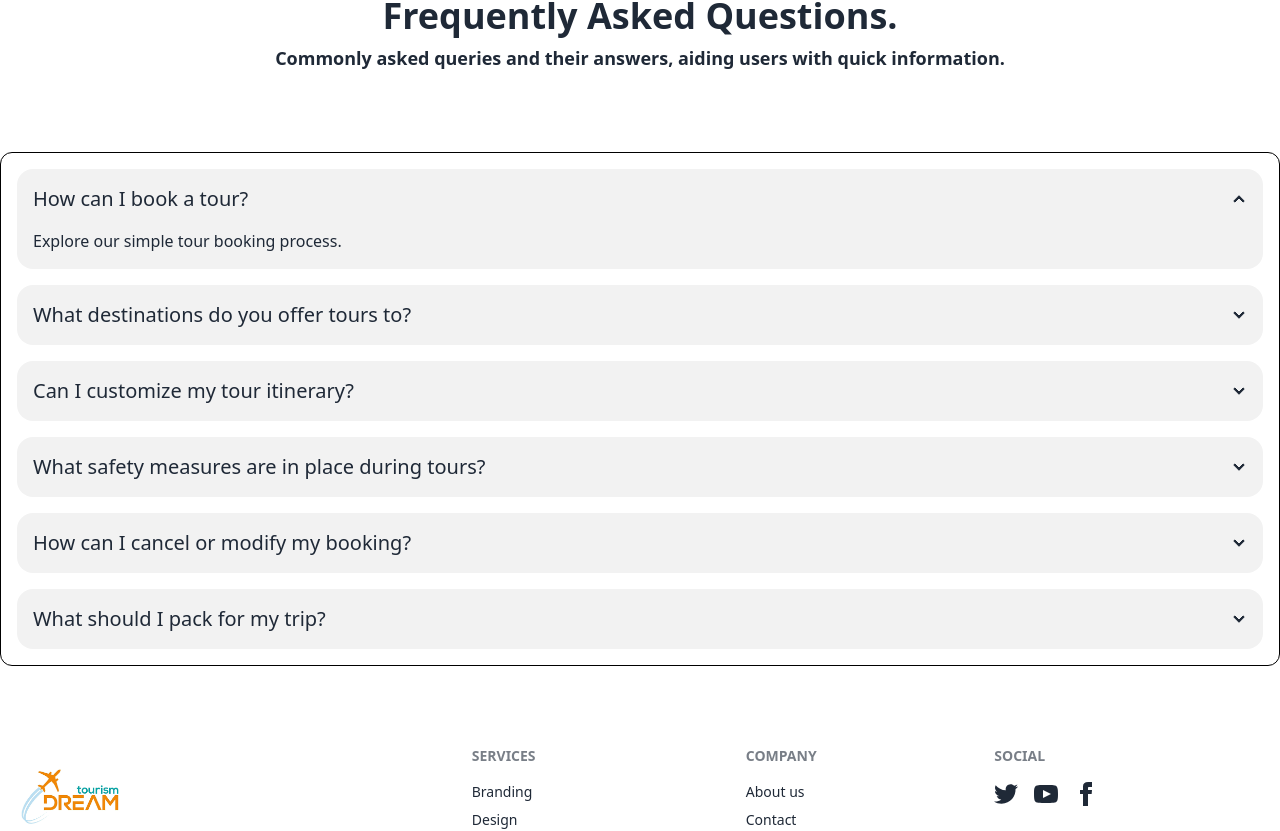
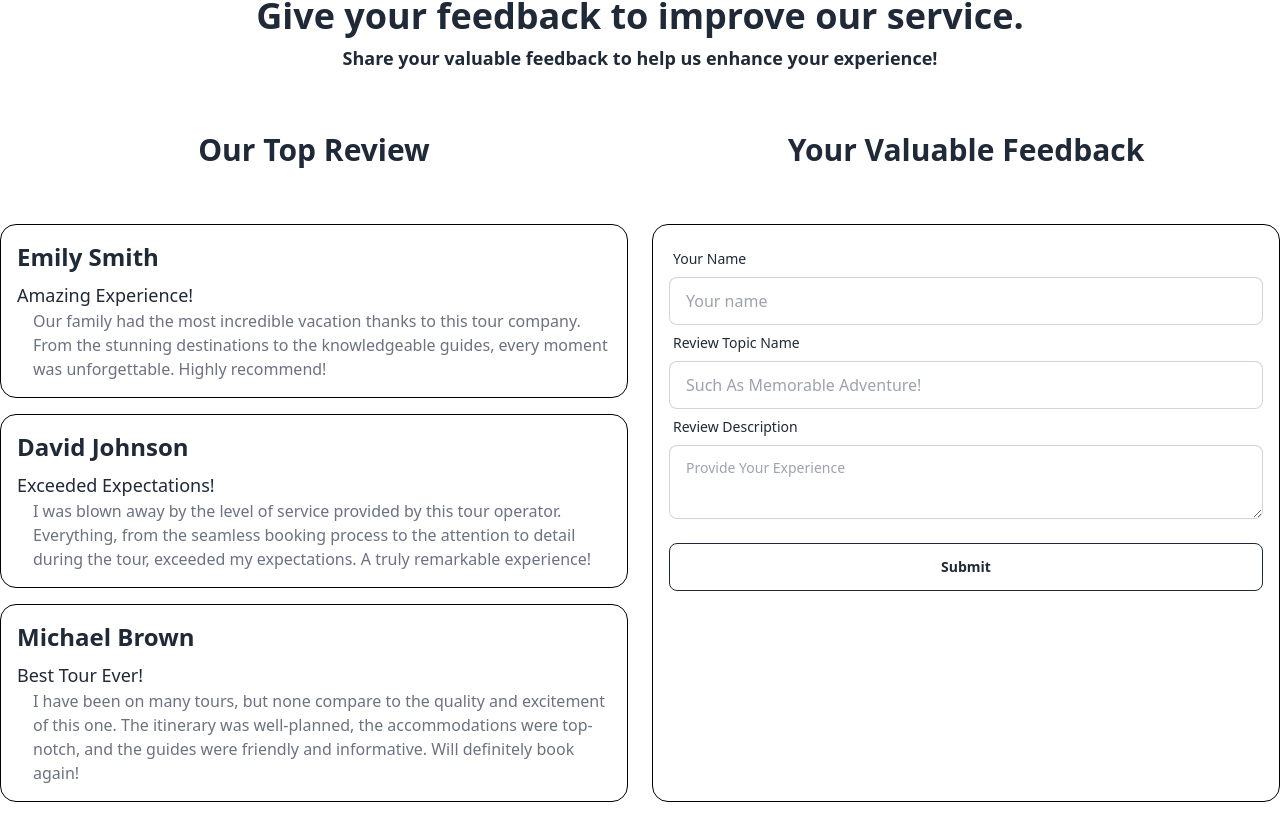
Before and after one commit to Md-Firoz-Mahmud-Nur/0125-dream-tourism-client-assignment-10-module-57, a React (Vite) app: page / in a window 1280 px wide. Shown: the part 838-1669 px from the top of the page. Built offline with nearby package versions, Linux system fonts and the light colour scheme; no server answers.

Commit message:
FeedBack and review done

```diff
--- /dev/null
+++ b/src/Components/Feedback.jsx
@@ -0,0 +1,43 @@
+const Feedback = () => {
+  return (
+    <div className="col-span-2 flex  flex-col gap-4 rounded-xl lg:col-span-1 ">
+      <h1 className="text-center text-3xl font-bold">Your Valuable Feedback</h1>
+      <br />
+      <div className="h-full rounded-2xl border border-black p-4">
+        <div className="form-control">
+          <label className="label">
+            <span className="label-text">Your Name</span>
+          </label>
+          <input
+            type="email"
+            placeholder="Your name"
+            className="input input-bordered"
+          />
+        </div>
+        <div className="form-control">
+          <label className="label">
+            <span className="label-text">Review Topic Name</span>
+          </label>
+          <input
+            type="email"
+            placeholder="Such As Memorable Adventure!"
+            className="input input-bordered"
+          />
+        </div>
+        <div className=" form-control">
+          <label className="label">
+            <span className="label-text">Review Description</span>
+          </label>
+          <textarea
+            className="textarea textarea-bordered"
+            placeholder="Provide Your Experience"
+          ></textarea>
+        </div>
+        <br />
+        <button className="btn btn-outline w-full">Submit</button>
+      </div>
+    </div>
+  );
+};
+
+export default Feedback;
--- a/src/Components/Home.jsx
+++ b/src/Components/Home.jsx
@@ -3,6 +3,7 @@ import AOS from "aos";
 import "aos/dist/aos.css";
 import Carousel from "./Carousel";
 import FaqAccordion from "./FaqAccordion";
+import ReviewFeedback from "./ReviewFeedback";
 AOS.init();
 
 const Home = () => {
@@ -10,6 +11,7 @@ const Home = () => {
     <div className="container mx-auto">
       <BannerLandingPage></BannerLandingPage>
       <Carousel></Carousel>
+      <ReviewFeedback></ReviewFeedback>
       <FaqAccordion></FaqAccordion>
     </div>
   );
--- /dev/null
+++ b/src/Components/ReviewFeedback.jsx
@@ -0,0 +1,25 @@
+import Feedback from "./Feedback";
+import UsersReview from "./UsersReview";
+
+const ReviewFeedback = () => {
+  return (
+    <div>
+      <h1
+        data-aos="fade-right"
+        data-aos-duration="1500"
+        className="my-5 rounded-t-lg  py-10 text-center text-4xl font-semibold "
+      >
+        Give your feedback to improve our service.
+        <p className="mt-2 text-lg">
+          Share your valuable feedback to help us enhance your experience!
+        </p>
+      </h1>
+      <div className="grid grid-cols-2 gap-6">
+        <UsersReview></UsersReview>
+        <Feedback></Feedback>
+      </div>
+    </div>
+  );
+};
+
+export default ReviewFeedback;
--- /dev/null
+++ b/src/Components/UsersReview.jsx
@@ -0,0 +1,39 @@
+const UsersReview = () => {
+  return (
+    <div className="col-span-2 flex flex-col gap-4 lg:col-span-1">
+      <h1 className="text-center text-3xl font-bold">Our Top Review</h1>
+      <br />
+      <div className="rounded-2xl border border-black  p-4">
+        <h1 className="pb-2 text-2xl font-bold">Emily Smith</h1>
+        <h2 className="text-lg font-medium">Amazing Experience!</h2>
+        <p className="pl-4 text-gray-500">
+          Our family had the most incredible vacation thanks to this tour
+          company. From the stunning destinations to the knowledgeable guides,
+          every moment was unforgettable. Highly recommend!
+        </p>
+      </div>
+      <div className="rounded-2xl border border-black  p-4">
+        <h1 className="pb-2 text-2xl font-bold">David Johnson</h1>
+        <h2 className="text-lg font-medium">Exceeded Expectations!</h2>
+        <p className="pl-4 text-gray-500">
+          I was blown away by the level of service provided by this tour
+          operator. Everything, from the seamless booking process to the
+          attention to detail during the tour, exceeded my expectations. A truly
+          remarkable experience!
+        </p>
+      </div>
+      <div className="rounded-2xl border border-black  p-4">
+        <h1 className="pb-2 text-2xl font-bold">Michael Brown</h1>
+        <h2 className="text-lg font-medium">Best Tour Ever!</h2>
+        <p className="pl-4 text-gray-500">
+          I have been on many tours, but none compare to the quality and
+          excitement of this one. The itinerary was well-planned, the
+          accommodations were top-notch, and the guides were friendly and
+          informative. Will definitely book again!
+        </p>
+      </div>
+    </div>
+  );
+};
+
+export default UsersReview;
```
